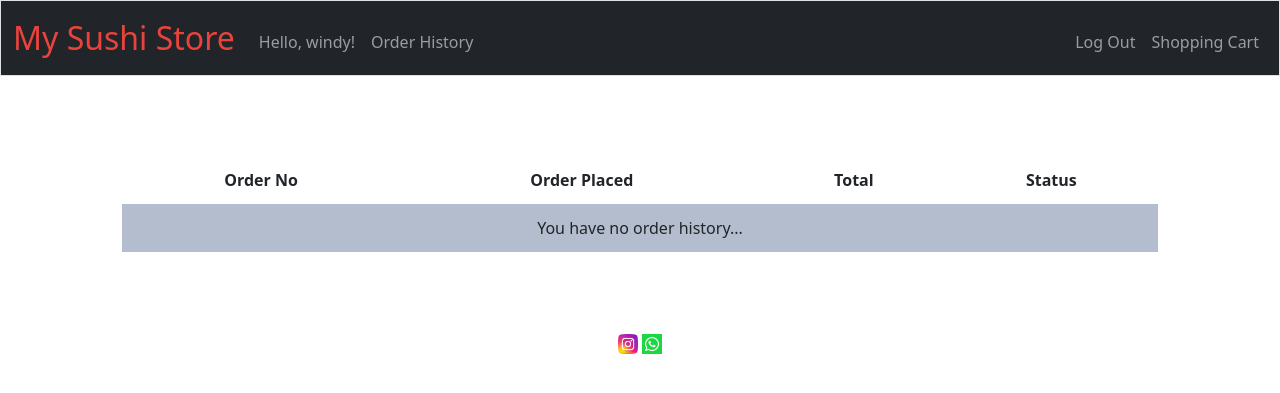
After one commit to windy2021/cs50-final-project, a Flask app: page /history in a window 1280 px wide. The commit adds this page. Shown: the top 393 px of the page. Run offline with Flask 2, Linux system fonts and the light colour scheme; a user stored in the database is signed in; some libraries are stand-ins or nearby versions.

Commit message:
Add purchase history page for registered customer

```diff
--- a/app.py
+++ b/app.py
@@ -1,4 +1,5 @@
 from crypt import methods
+import datetime
 from decimal import Decimal
 from email import message
 import json
@@ -49,6 +50,33 @@ def index():
         return render_template("index.html", data = products)
     return apology("test")
 
+@app.route("/history")
+def history():
+    transactions = []
+    get_customer_id = db.execute("select customers.id as customer_id from customers inner join users where customers.customer_user_id = users.id and users.id = ?", session["user_id"])
+    transactions_query_rows = db.execute("SELECT * FROM transactions where customer_id = ?", get_customer_id[0]["customer_id"])
+
+    if transactions_query_rows is not None:
+        now = datetime.datetime.now()
+        for transaction in transactions_query_rows:
+            transaction_details = db.execute("select product_id, quantity, subtotal from transaction_details where transaction_id = ?", transaction["id"])
+
+            status = "In progress"
+            # order_date = transaction["transaction_date_time"]
+            # datetime_object = datetime.datetime.strptime(order_date, '%Y-%m-%d %H:%M:%S')
+
+            delivery_datetime = str(transaction["delivery_date"]) + " " + str(transaction["delivery_time"])
+            datetime_object = datetime.datetime.strptime(delivery_datetime, '%Y-%m-%d %H:%M:%S')
+
+            if now > datetime_object:
+                status = "Completed"
+
+            transaction = {"id" : transaction["id"], "datetime": transaction["transaction_date_time"], "total": float(transaction["total"]), "status": status}
+
+            transactions.append(transaction)
+        return render_template("history.html", transactions = transactions)
+    return render_template("history.html")
+
 @app.route("/add", methods=["GET","POST"])
 def add():
     product_id = request.args.get("product_id")
@@ -76,11 +104,23 @@ def add():
 
 @app.route("/cart", methods=["GET"])
 def cart():
+    user_details ={
+        "fullname": "",
+        "email": "",
+        "address": "",
+        "mobile": ""
+    }
     grand_total = 0
-    if cart_items:
+    if len(cart_items) != 0:
         for item in cart_items:
             grand_total = grand_total + float(item["subtotal"])
-        return render_template("cart.html", cart_items = cart_items, count = len(cart_items), grand_total = grand_total)
+        if "user_id" in session:
+            user_details_row = db.execute("SELECT fullname, email, mobile, address FROM users WHERE id = ?", session["user_id"])
+            user_details["fullname"] = user_details_row[0]["fullname"]
+            user_details["email"] = user_details_row[0]["email"]
+            user_details["address"] = user_details_row[0]["address"]
+            user_details["mobile"] = user_details_row[0]["mobile"]
+        return render_template("cart.html", cart_items = cart_items, count = len(cart_items), grand_total = grand_total, user_details = user_details)
     return render_template("cart.html")
 
 @app.route("/get_times", methods=["GET"])
@@ -127,13 +167,13 @@ def pay():
     if len(delivery_slot_row) == 0:
         return jsonify({"message": "select another slot"})
 
-    if 'user' in session:
+    if 'user_id' in session:
         user_id = session['user_id']
 
         get_username_query = db.execute("SELECT username FROM users WHERE id = ?", user_id)
         name = get_username_query[0]["username"]
 
-        get_user_customer_id = db.execute("SELECT id FROM customers WHERE user_id = ?", user_id)
+        get_user_customer_id = db.execute("SELECT id FROM customers WHERE customer_user_id = ?", user_id)
         if len(get_user_customer_id) != 0:
             customer_id = get_user_customer_id[0]["id"]
 
@@ -145,14 +185,15 @@ def pay():
         for item in cart_items:
             grand_total = grand_total + float(item["subtotal"])
 
-    insert_transaction_query = db.execute("INSERT INTO transactions(total, customer_id, delivery_slot_id, delivery_type, address) VALUES(?, ?, ?, ?, ?, ?)", grand_total, customer_id, delivery_slot_row[0]["id"], method, address)
+    insert_transaction_query = db.execute("INSERT INTO transactions(total, customer_id, delivery_date, delivery_time, delivery_type, address) VALUES(?, ?, ?, ?, ?, ?)", grand_total, customer_id, delivery_slot_row[0]["date"], delivery_slot_row[0]["time"], method, address)
 
     for item in cart_items:
         insert_transaction_details_query = db.execute("INSERT INTO transaction_details(transaction_id, product_id, quantity, subtotal) VALUES(?, ?, ?, ?)", insert_transaction_query, item['id'], item['quantity'], item['subtotal'])
 
     delete_delivery_slot = db.execute("DELETE FROM delivery_slots WHERE id = ?", delivery_slot_row[0]["id"])
-
-    return jsonify({"message": "Thank you for your order!"})
+    cart_items.clear()
+    messages = "Thank you for your order!"
+    return jsonify({"message": messages})
 
 @app.route("/register", methods=["GET", "POST"])
 def register():
@@ -174,7 +215,7 @@ def register():
 
         pwd = generate_password_hash(request.form.get("password"), method='pbkdf2:sha256', salt_length=8)
 
-        insertQuery = "INSERT INTO users(username, hash) VALUES('" + request.form.get("username") + "', '" + pwd + "') "
+        insertQuery = "INSERT INTO users(username, hash, fullname, email, mobile) VALUES('" + request.form.get("username") + "', '" + pwd + "', '"+ request.form.get("fullname") +"', '"+ request.form.get("email") +"', '"+ request.form.get("mobile") +"') "
         db.execute(insertQuery)
 
         return redirect("/login")
@@ -208,6 +249,7 @@ def login():
 
         # Remember which user has logged in
         session["user_id"] = rows[0]["id"]
+        session["username"] = rows[0]["username"]
 
         # Redirect user to home page
         return redirect("/")
--- a/static/index.js
+++ b/static/index.js
@@ -131,10 +131,10 @@ function checkout(){
     var method = select_method_element.options[select_method_element.selectedIndex].text;
 
     var address = document.getElementById("address").value;
-    // if(address == ""){
-    //     alert("Address cannot be empty!");
-    //     return;
-    // }
+    if(address == ""){
+        alert("Address cannot be empty!");
+        return;
+    }
 
     $.post("/pay",
     {
@@ -143,12 +143,22 @@ function checkout(){
         method: method,
         address: address
     }
-    , function(response){
-        if (response.message){
-            alert(response.message);
+    , function(response, status){
+        if (response.message && status == 'success'){
+            const cart_container = document.getElementById("cart_container");
+            cart_container.innerHTML = '';
+            cart_container.style.backgroundColor = "transparent";
+
+            var p = document.createElement("h3");
+            p.innerHTML = response.message;
+            cart_container.appendChild(p);;
+
+            window.sessionStorage.removeItem("selected_products");
         }
     }
     );
+
+
 }
 
 function get_current_date_string(){
--- a/static/styles.css
+++ b/static/styles.css
@@ -56,7 +56,7 @@ table td {
 }
 
 tbody tr:nth-of-type(odd) {
-    background-color: rgb(179, 208, 255, 0.3)
+    background-color: rgba(5, 38, 91, 0.3)
 }
 
 .fit-pic {
--- /dev/null
+++ b/templates/history.html
@@ -0,0 +1,47 @@
+{% extends "layout.html" %}
+
+{% block title %}
+Order History
+{% endblock %}
+
+{% block main %}
+
+
+
+<div class="container">
+    <div class="section">
+
+    </div>
+    <div class="section">
+        <table>
+            <thead>
+                <tr>
+                    <th>Order No</th>
+                    <th>Order Placed</th>
+                    <th>Total</th>
+                    <th>Status</th>
+                </tr>
+            </thead>
+            <tbody>
+                {% if transactions %}
+                {% for dt in transactions %}
+                <tr>
+                    <td>#####{{ dt.id}}</td>
+                    <td>{{ dt.datetime }}</td>
+                    <td>{{ dt.total | usd }}</td>
+                    <td>{{ dt.status }}</td>
+                </tr>
+                {% endfor %}
+
+                {% else %}
+                <tr>
+                    <td colspan="5">
+                        You have no order history...
+                    </td>
+                </tr>
+                {% endif %}
+
+        </table>
+    </div>
+</div>
+{% endblock %}
--- a/templates/layout.html
+++ b/templates/layout.html
@@ -25,14 +25,15 @@
 
         <nav class="bg-dark border navbar navbar-expand-md navbar-dark">
             <div class="container-fluid">
-                <a class="navbar-brand" href="/"><span class="blue">Su</span><span class="yellow">shi</span><span class="red">Ha</span><span class="green">ru</span> <span class="red">Store</span></a>
+                <a class="navbar-brand" href="/"><span class="red">My Su</span><span class="red">shi</span> <span class="red">Store</span></a>
                 <button aria-controls="navbar" aria-expanded="false" aria-label="Toggle navigation" class="navbar-toggler" data-bs-target="#navbar" data-bs-toggle="collapse" type="button">
                     <span class="navbar-toggler-icon"></span>
                 </button>
                 <div class="collapse navbar-collapse" id="navbar">
                     {% if session["user_id"] %}
                         <ul class="navbar-nav me-auto mt-2">
-                            <li class="nav-item"><a class="nav-link" href="/history">Purchase History</a></li>
+                            <li class="nav-item"><a class="nav-link" href="/">Hello, {{session["username"]}}!</a></li>
+                            <li class="nav-item"><a class="nav-link" href="/history">Order History</a></li>
                         </ul>
                         <ul class="navbar-nav ms-auto mt-2">
                             <li class="nav-item"><a class="nav-link" href="/logout">Log Out</a></li>
```
Also changed, not shown: templates/cart.html (+30 -9 lines), templates/register.html (+9 -0 lines), templates/success.html (deleted, +0 -25 lines), mylittlestore.db.
